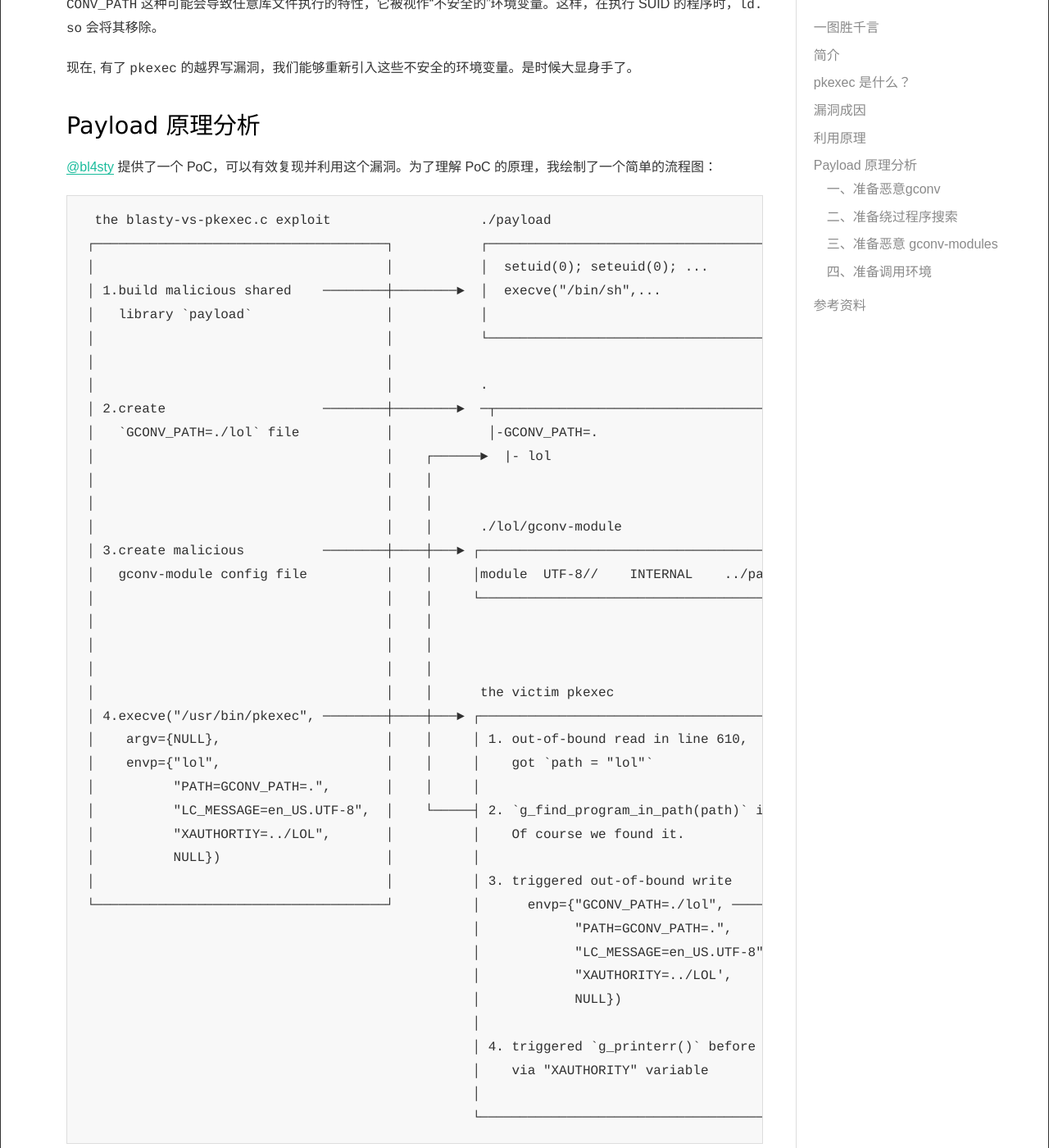
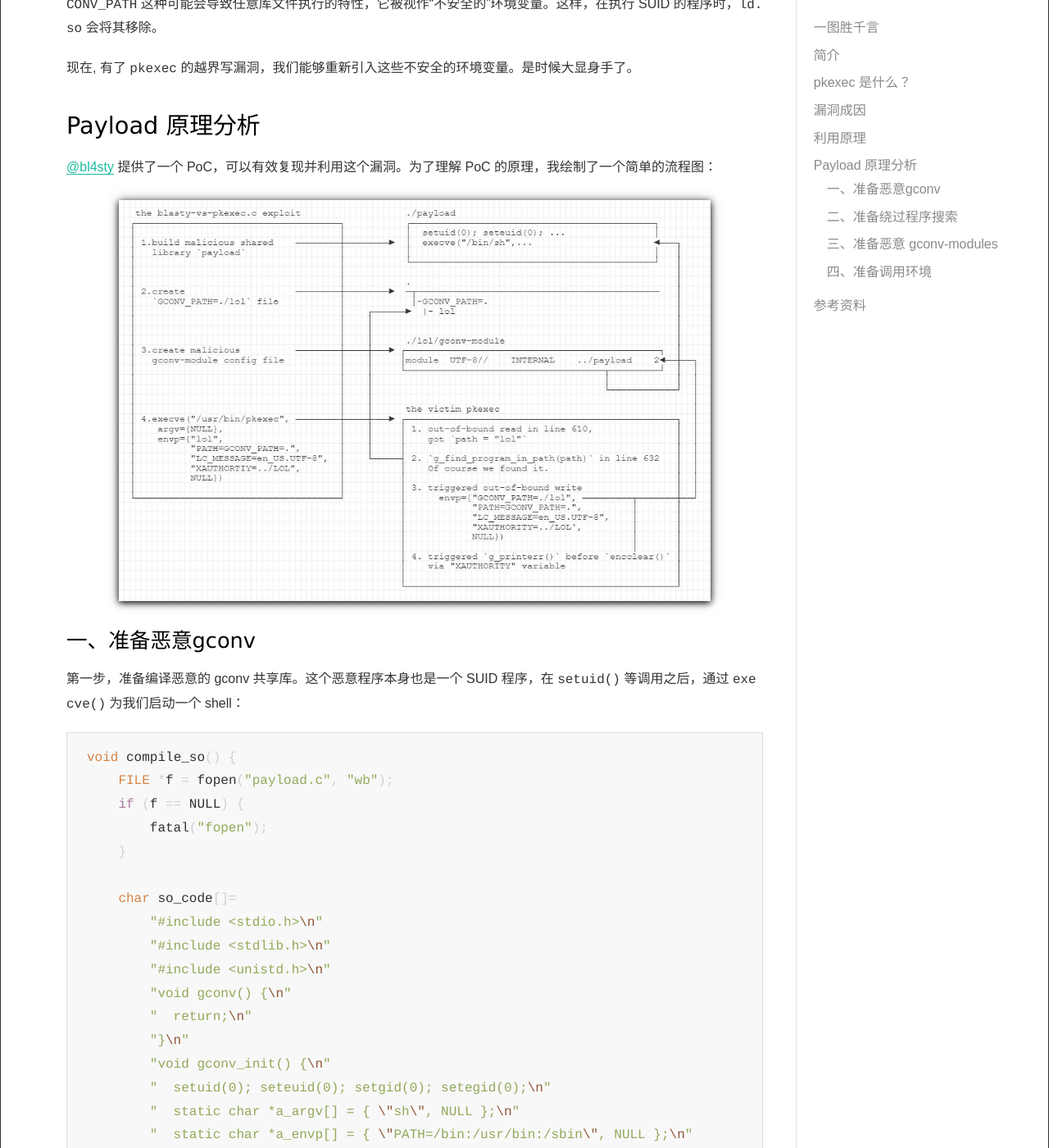
Before and after one commit to DeathKing/deathking.github.io, a Jekyll site: the page built from _posts/2022-01-26-pwnkit-cve-2021-4034-introduction.md, in a window 1280 px wide and 1400 px high, scrolled down 6143 px. Shown: the whole window at 82% size. Built offline with Jekyll 4.4.1, drawn with Linux system fonts in a browser that asks for light colours; comment, search, counter and statistics services are not loaded.

Commit message:
replace ascii based flowchart by nicer image.

````diff
--- a/_posts/2022-01-26-pwnkit-cve-2021-4034-introduction.md
+++ b/_posts/2022-01-26-pwnkit-cve-2021-4034-introduction.md
@@ -193,47 +193,7 @@ DESCRIPTION
 
 [@bl4sty](https://twitter.com/bl4sty/status/1486092552755466242?cxt=HHwWhMC-5bLT1J8pAAAA) 提供了一个 PoC，可以有效复现并利用这个漏洞。为了理解 PoC 的原理，我绘制了一个简单的流程图：
 
-```
- the blasty-vs-pkexec.c exploit                   ./payload
-┌─────────────────────────────────────┐           ┌────────────────────────────────────────────┐
-│                                     │           │  setuid(0); seteuid(0); ...                │
-│ 1.build malicious shared    ────────┼────────►  │  execve("/bin/sh",...                      ◄───┐
-│   library `payload`                 │           │                                            │   │
-│                                     │           └────────────────────────────────────────────┘   │
-│                                     │                                                            │
-│                                     │           .                                                │
-│ 2.create                    ────────┼────────►  ─┬────────────────────────────────────────────   │
-│   `GCONV_PATH=./lol` file           │            │-GCONV_PATH=.                                  │
-│                                     │    ┌──────►  |- lol                                        │
-│                                     │    │                                                       │
-│                                     │    │                                                       │
-│                                     │    │      ./lol/gconv-module                               │
-│ 3.create malicious          ────────┼────┼───► ┌──────────────────────────────────────────────┐  │
-│   gconv-module config file          │    │     │module  UTF-8//    INTERNAL    ../payload    2◄──┼──┐
-│                                     │    │     └────────────────────────────────────┬─────────┘  │  │
-│                                     │    │                                          │            │  │
-│                                     │    │                                          └────────────┘  │
-│                                     │    │                                                          │
-│                                     │    │      the victim pkexec                                   │
-│ 4.execve("/usr/bin/pkexec", ────────┼────┼───► ┌─────────────────────────────────────────────────┐  │
-│    argv={NULL},                     │    │     │ 1. out-of-bound read in line 610,               │  │
-│    envp={"lol",                     │    │     │    got `path = "lol"`                           │  │
-│          "PATH=GCONV_PATH=.",       │    │     │                                                 │  │
-│          "LC_MESSAGE=en_US.UTF-8",  │    └─────┤ 2. `g_find_program_in_path(path)` in line 632   │  │
-│          "XAUTHORTIY=../LOL",       │          │    Of course we found it.                       │  │
-│          NULL})                     │          │                                                 │  │
-│                                     │          │ 3. triggered out-of-bound write                 │  │
-└─────────────────────────────────────┘          │      envp={"GCONV_PATH=./lol", ─────────┬───────┼──┘
-                                                 │            "PATH=GCONV_PATH=.",         │       │
-                                                 │            "LC_MESSAGE=en_US.UTF-8",    │       │
-                                                 │            "XAUTHORITY=../LOL',         │       │
-                                                 │            NULL})                       │       │
-                                                 │                                         │       │
-                                                 │ 4. triggered `g_printerr()` before `encclear()` │
-                                                 │    via "XAUTHORITY" variable                    │
-                                                 │                                                 │
-                                                 └─────────────────────────────────────────────────┘
-```
+<img src="/images/post/exploit_workflow.png" alt="" class="has-shadow img-margin display" style="width: 85%;">
 
 ### 一、准备恶意gconv
 
````
